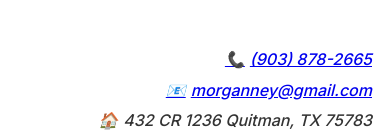
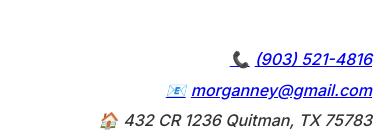
Before and after one commit to morganney/morgan.neys.info, a Next.js app: page / in a window 390 px wide. Shown: the part 719-858 px from the top of the page. Built offline with nearby package versions, Linux system fonts and the light colour scheme.

Commit message:
refactor: update phone. (#28)

```diff
--- a/app/(personal)/layout.js
+++ b/app/(personal)/layout.js
@@ -19,8 +19,8 @@ export default function RootLayout({ children }) {
         <main>{children}</main>
         <footer>
           <address>
-            <a href="tel:+19038782665">
-              <span>(903) 878-2665</span>
+            <a href="tel:+19035214816">
+              <span>(903) 521-4816</span>
             </a>
             <a href="mailto:morganney@gmail.com">
               <span>morganney@gmail.com</span>
```
